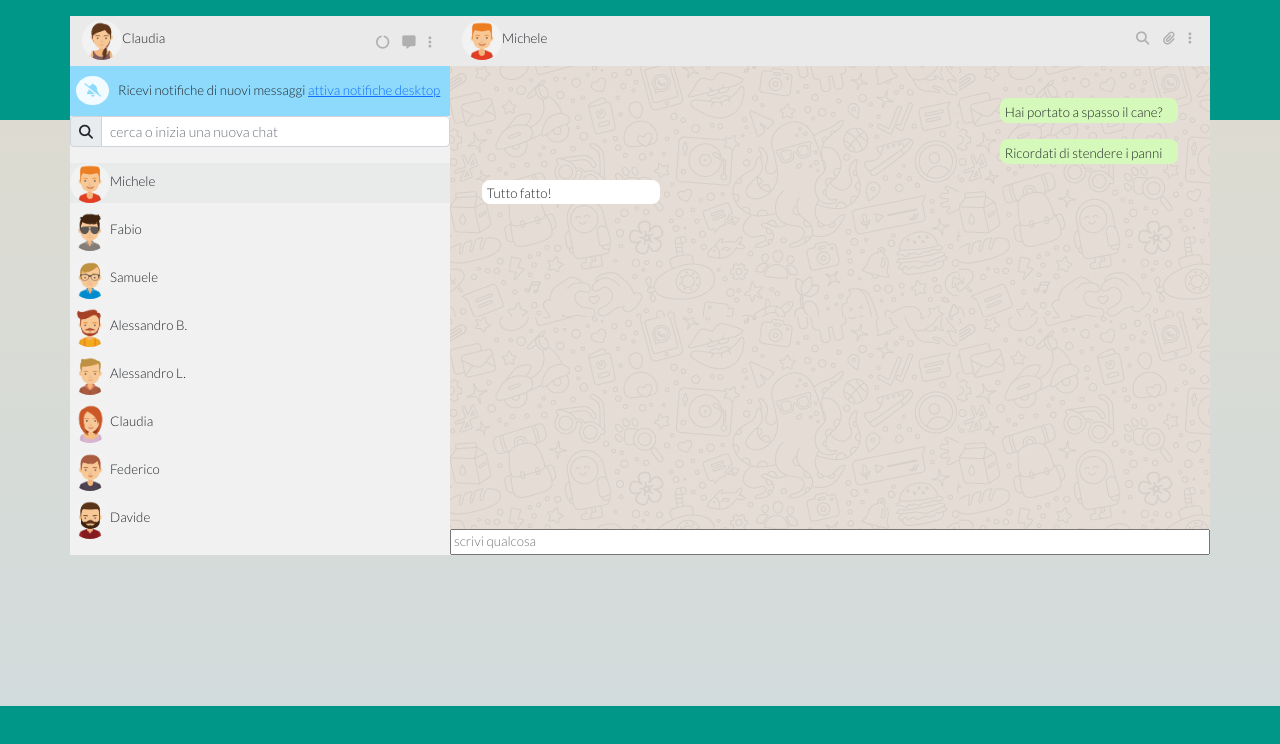
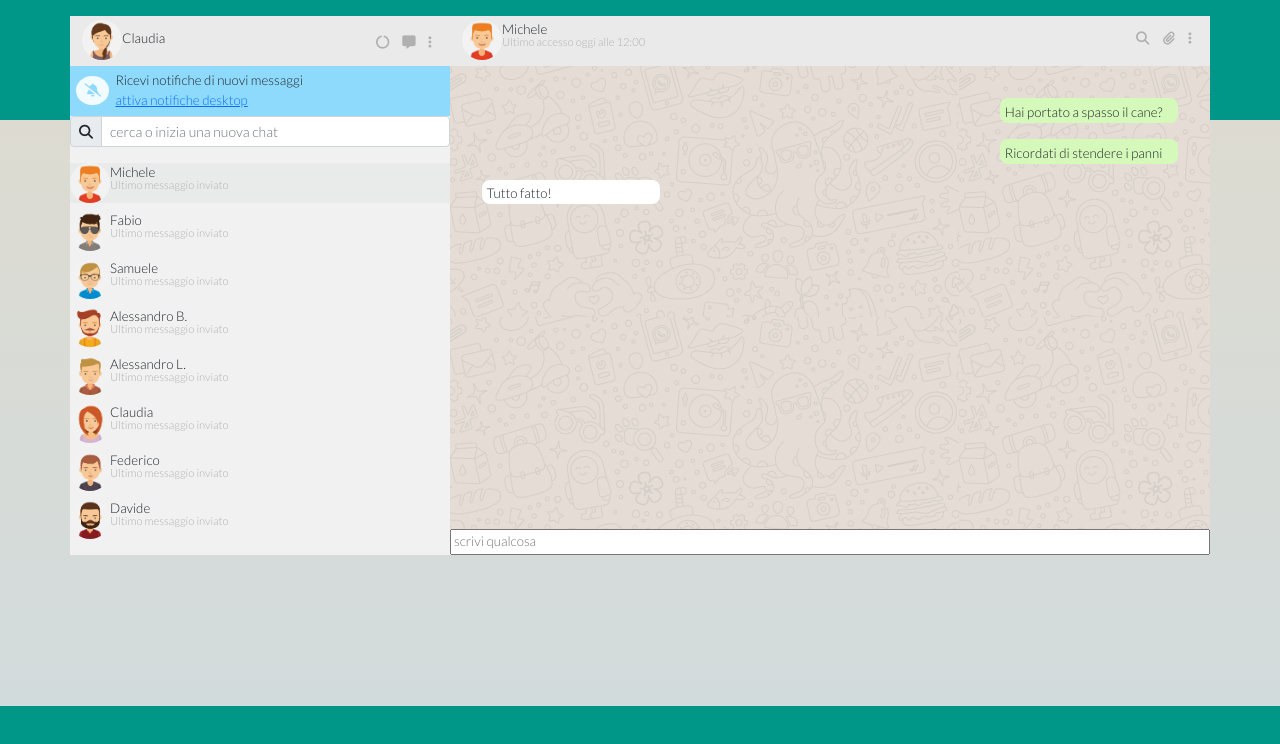
Before and after one commit to RobertoCartaMantiglia/vue-boolzapp, a plain HTML site: page index.html in a window 1280 px wide. Drawn offline with nearby package versions, Linux system fonts and the light colour scheme.

Commit message:
add last access, fix proportions

```diff
--- a/css/style.css
+++ b/css/style.css
@@ -52,6 +52,14 @@ img{
 .active{
     background-color: #e9ebeb;
 }
+.subtitle{
+    position: absolute;
+    left: 40px;
+    top: 14px;
+    font-size: 0.7rem;
+    color: #b0b0b0;
+  }
+
 .input-text{
     position: absolute;
     right: 0;
--- a/index.html
+++ b/index.html
@@ -41,9 +41,10 @@
                    </div>
                 </div>
                 <div class="col-8 d-flex justify-content-between">
-                    <div class="mt-1">
+                    <div class="mt-1 position-relative w-50">
                         <img :src="`./img/avatar${contacts[activeIndex].avatar}.jpg`" alt="#">
-                        <span>{{contacts[activeIndex].name}}</span>
+                        <span class="position-absolute top-0">{{contacts[activeIndex].name}}</span>
+                        <p class="subtitle">Ultimo accesso oggi alle 12:00</p>
                     </div>
                     <div class="items">
                         <span>
@@ -64,14 +65,14 @@
             <div class="row ">
                 <div class="col-4 p-0 my-contacts">
 
-                    <div class="alert-messages-section">
+                    <div class="alert-messages-section position-relative">
                         <span>
                             <i class="fa-solid fa-bell-slash bell"></i>
                         </span>
-                       <span>
+                       <span class="position-absolute bottom-50">
                             Ricevi notifiche di nuovi messaggi
-                            <a href="#">attiva notifiche desktop</a>
                        </span>
+                       <a class="position-absolute top-50" href="#">attiva notifiche desktop</a>
                     </div>
 
                     <div class="input-group input-group-sm mb-3">
@@ -83,10 +84,11 @@
 
                     <div class="contact-list">
                         <ul>
-                            <li v-for="(contact, index) in contacts" @click="actualConversation(index)"
+                            <li class="position-relative mb-2" v-for="(contact, index) in contacts" @click="actualConversation(index)"
                                 :class="(activeIndex === index) ? 'active' : ''"  class="mb-2">
                                 <img :src="`./img/avatar${contact.avatar}.jpg`" alt="#">
-                                <span>{{contact.name}}</span>
+                                <span class="position-absolute top-0">{{contact.name}}</span>
+                                <p class="subtitle">Ultimo messaggio inviato</p>
                             </li>
                         </ul>
                     </div>
```
